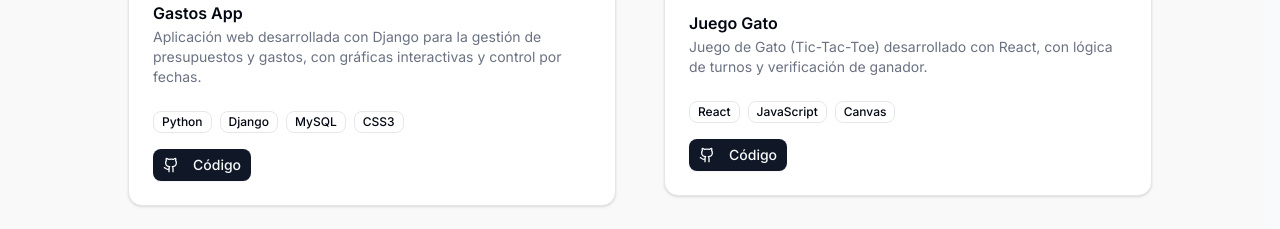
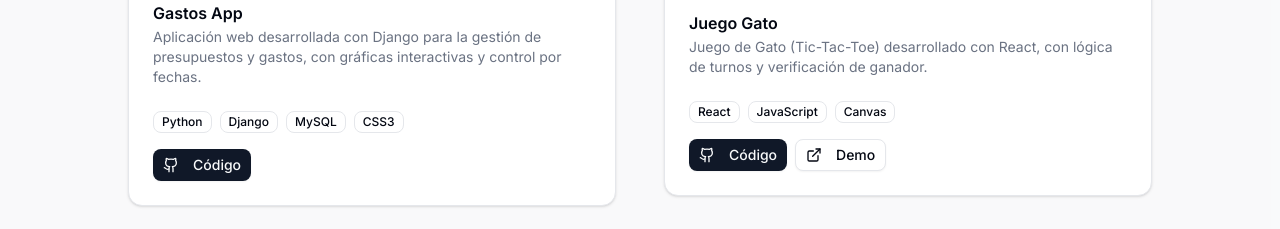
Before and after one commit to GbmaK/Portafolio, a Next.js app: page / in a window 1280 px wide. Shown: the part 3300-3529 px from the top of the page. Built offline with nearby package versions, Linux system fonts and the light colour scheme.

Commit message:
agregando demo del gato

```diff
--- a/src/app/page.js
+++ b/src/app/page.js
@@ -367,12 +367,12 @@ export default function Portfolio() {
                       Código
                     </Link>
                   </Button>
-                  {/* <Button size="sm" variant="outline" asChild>
-                    <Link href="" target="_blank">
+                  <Button size="sm" variant="outline" asChild>
+                    <Link href="https://gato-rust.vercel.app/" target="_blank">
                       <ExternalLink className="mr-2 h-4 w-4" />
                       Demo
                     </Link>
-                  </Button> */}
+                  </Button>
                 </div>
               </CardContent>
             </Card>
```
